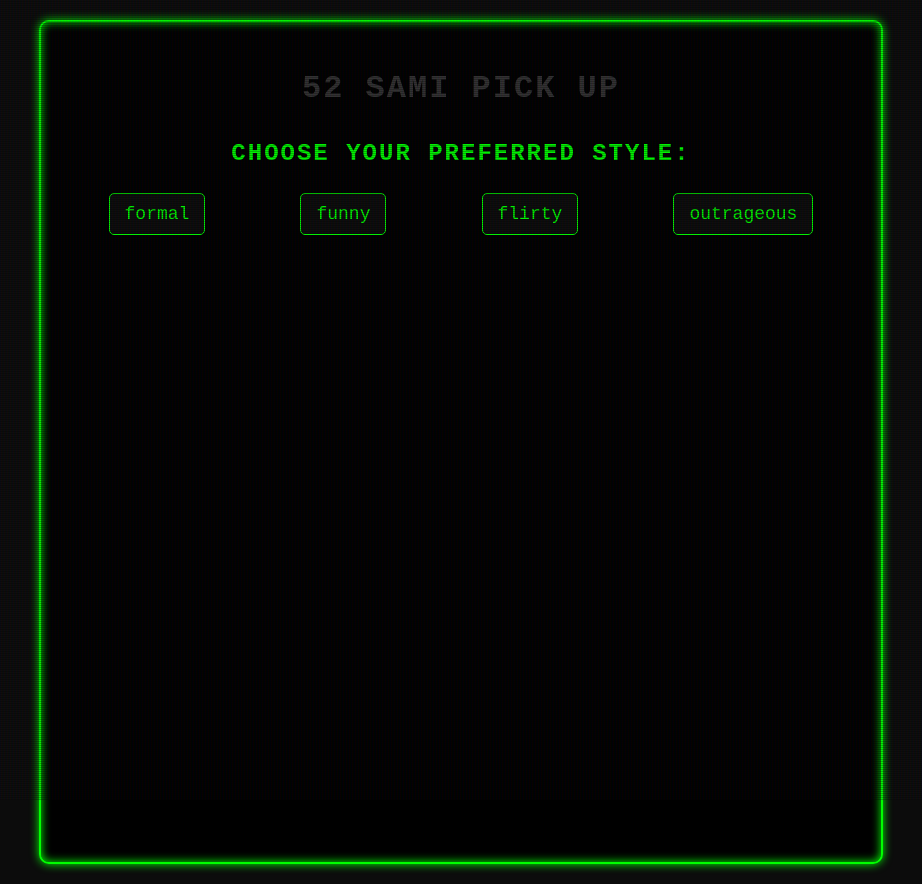
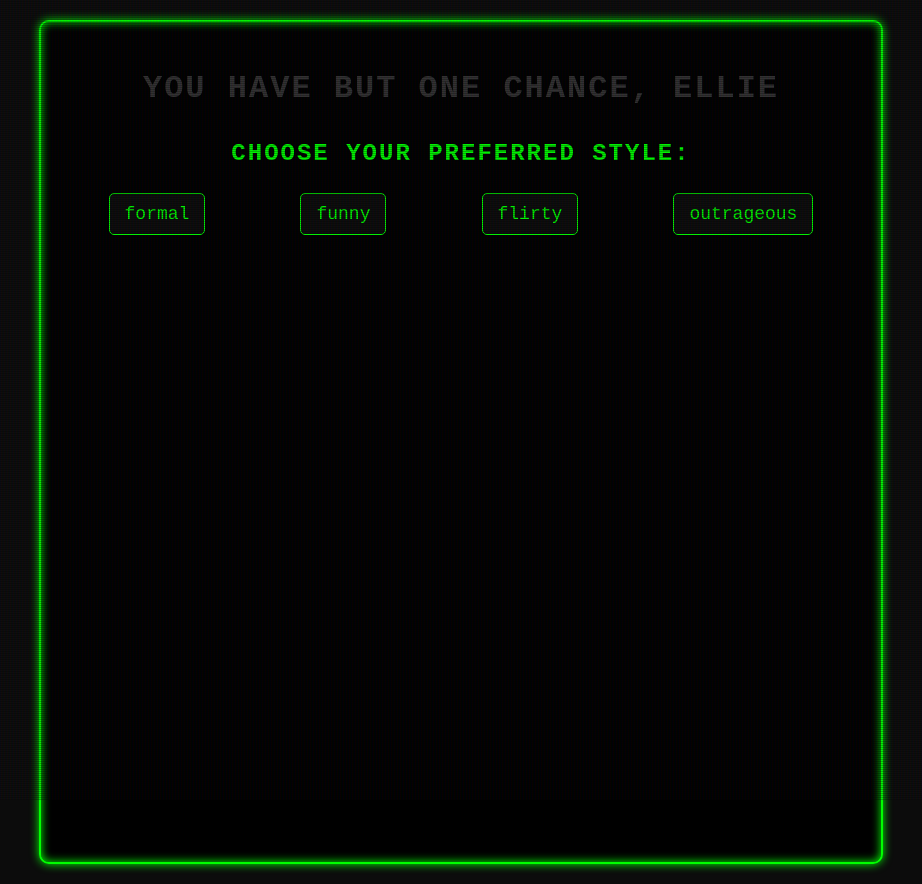
Before and after one commit to rickhallett/shangrillama, a React (Create React App) app: page / in a window 1280 px wide. Shown: the whole page, without its empty margins (179-1101 px from the left). Built offline with nearby package versions, Linux system fonts and the light colour scheme; no server answers.

Commit message:
update title

```diff
--- a/src/App.js
+++ b/src/App.js
@@ -78,7 +78,7 @@ function App() {
   if (!quizStarted && !style) {
     return (
       <div className="App">
-        <h1>52 Sami Pick Up</h1>
+        <h1>You have but one chance, Ellie</h1>
         <h2>Choose your preferred style:</h2>
         <div className="style-buttons">
           {['formal', 'funny', 'flirty', 'outrageous'].map(s => (
```
Also changed, not shown: 1 other file (tests, documents, lock files or other folders).
